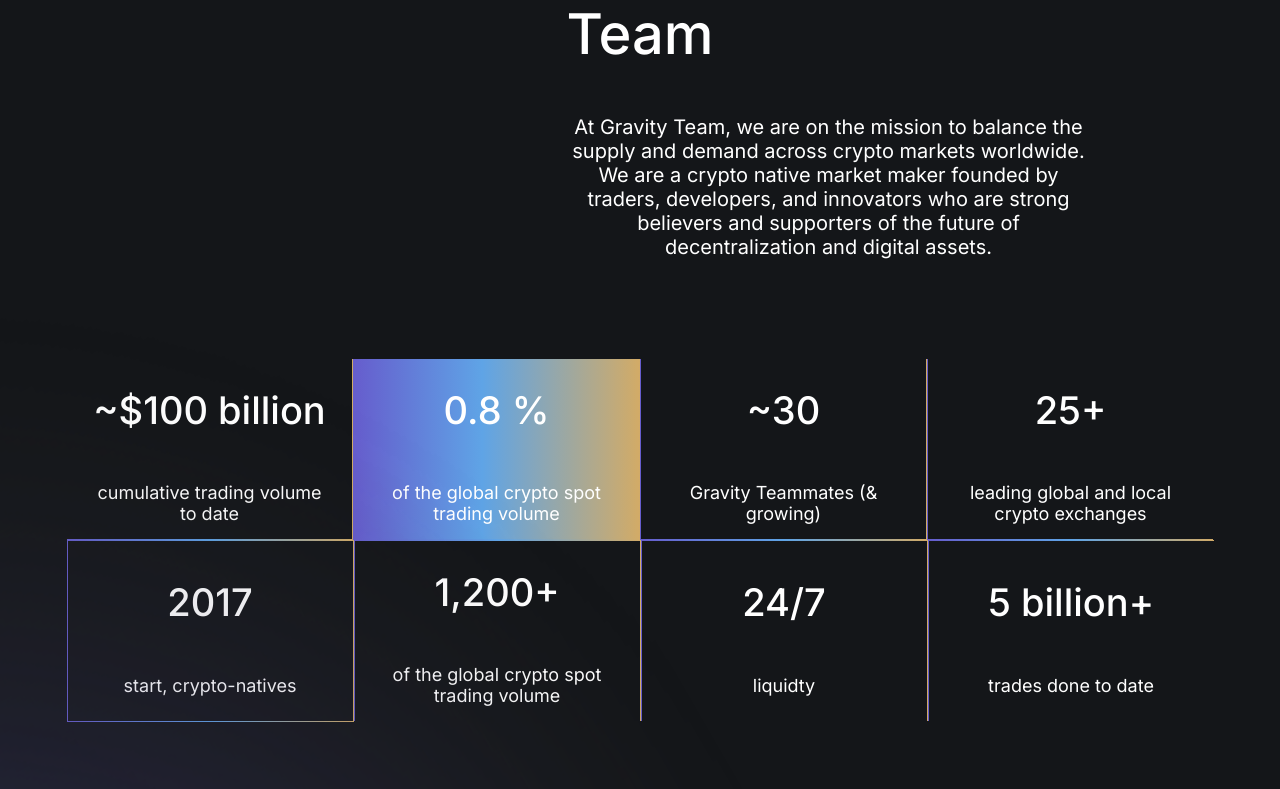
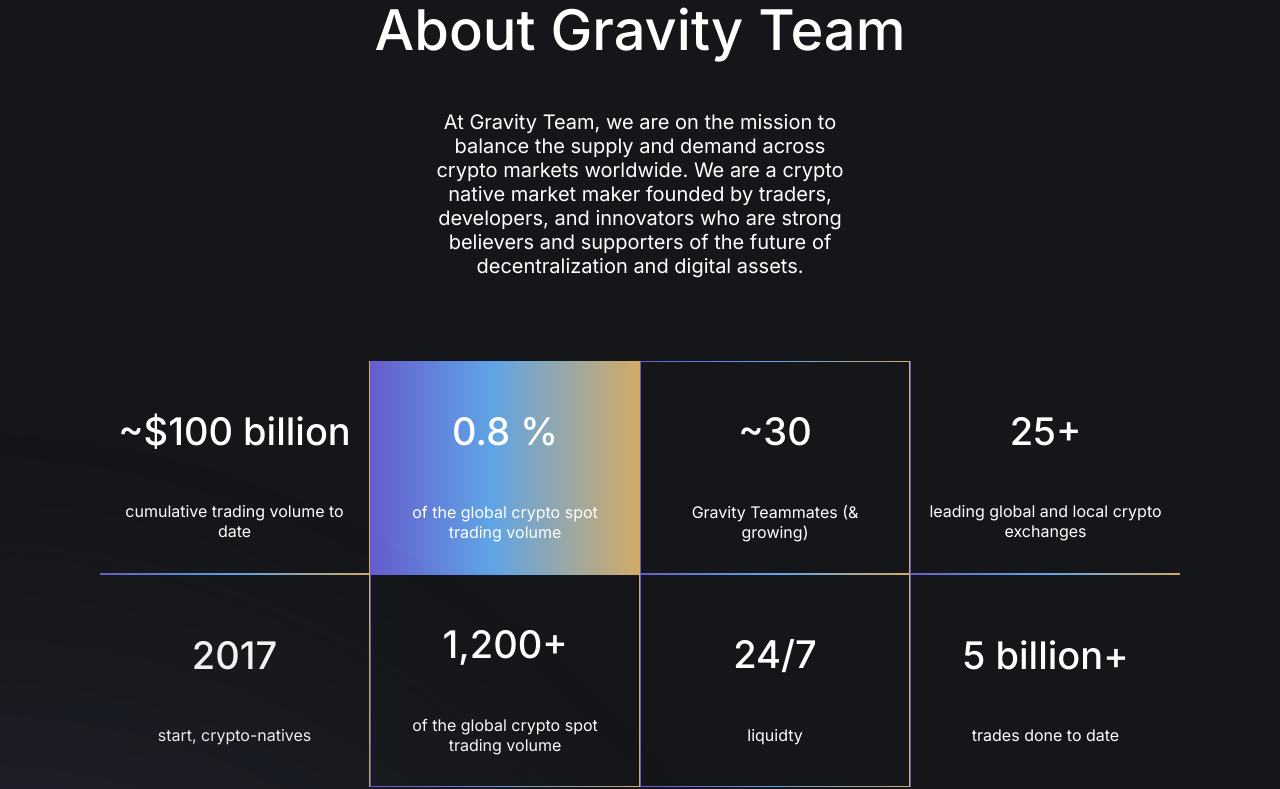
Before and after one commit to Jarax73/gravity, a React (Create React App) app: page / in a window 1280 px wide. Shown: the part 1202-1991 px from the top of the page. Built offline with nearby package versions, Linux system fonts and the light colour scheme.

Commit message:
Feature: add media queries for about section

```diff
--- a/src/components/AboutSection.js
+++ b/src/components/AboutSection.js
@@ -5,225 +5,187 @@
 const Section = styled.section`
   height: 900px;
   color: white;
-  margin-left: 370px;
-  margin-right: 370px;
-  padding-left: 194px;
-  padding-right: 194px;
+  display: flex;
+  flex-direction: column;
+  justify-content: space-around;
+  align-items: center;
+  margin: 100px auto;
 `;
 
 const Title = styled.h1`
   color: white;
   font-size: 56px;
   font-weight: 500;
+
+  @media (max-width: 1023px) {
+    font-size: 50px;
+  }
+
+  @media (max-width: 767px) {
+    font-size: 36px;
+  }
 `;
 
 const Paragraph = styled.p`
   color: white;
   font-size: 20px;
-  width: 529px;
+  width: 32%;
   margin-left: auto;
   margin-right: auto;
+
+  @media (max-width: 1023px) {
+    width: 51%;
+    font-size: 18px;
+  }
+
+  @media (max-width: 767px) {
+    width: 85%;
+    font-size: 16px;
+  }
 `;
+
+const Table = styled.div`
+  width: 100%;
+  display: grid;
+  grid-template-columns: 270px 270px 270px 270px;
+  justify-content: center;
+  margin-top: 100;
+
+  @media (max-width: 1023px) {
+    grid-template-columns: 210px 210px 210px;
+    justify-content: center;
+  }
+
+  @media (max-width: 767px) {
+    grid-template-columns: 45% 45%;
+    justify-content: center;
+  }
+`;
+
+const Cards = styled.div`
+  display: flex;
+  flex-direction: column;
+  align-items: center;
+  justify-content: center;
+  padding: 15px;
+  border: 1px solid transparent;
+`;
+const CardsTitle = styled.h1`
+  font-size: 38px;
+  font-weight: 500;
+
+  @media (max-width: 1023px) {
+   font-size: 26px;
+  }
+
+  @media (max-width: 767px) {
+    font-size: 20px
+`;
+
+const CardsParagraph = styled.p`
+  font-weight: 18px;
+
+  @media (max-width: 1023px) {
+    font-size: 16px;
+  }
+
+  @media (max-width: 767px) {
+    font-size: 14px;
+  }
+`;
+
+const data = [
+  {
+    id: 0,
+    title: "~$100 billion",
+    paragraph: "cumulative trading volume to date",
+  },
+  {
+    id: 1,
+    title: "0.8 %",
+    paragraph: "of the global crypto spot trading volume",
+  },
+  {
+    id: 2,
+    title: "~30",
+    paragraph: "Gravity Teammates (& growing)",
+  },
+  {
+    id: 3,
+    title: "25+",
+    paragraph: "leading global and local crypto exchanges",
+  },
+  {
+    id: 4,
+    title: "2017",
+    paragraph: "start, crypto-natives",
+  },
+  {
+    id: 5,
+    title: "1,200+",
+    paragraph: "of the global crypto spot trading volume",
+  },
+  {
+    id: 6,
+    title: "24/7",
+    paragraph: "liquidty",
+  },
+  {
+    id: 7,
+    title: "5 billion+",
+    paragraph: "trades done to date",
+  },
+];
 
 export default function AboutSection() {
   const width = useWindowSize();
   return (
     <Section>
+      <div>
         <Title>About Gravity Team</Title>
         <Paragraph>
-        At Gravity Team, we are on the mission to balance the supply and demand
-        across crypto markets worldwide. We are a crypto native market maker
-        founded by traders, developers, and innovators who are strong believers
-        and supporters of the future of decentralization and digital assets.
+          At Gravity Team, we are on the mission to balance the supply and
+          demand across crypto markets worldwide. We are a crypto native market
+          maker founded by traders, developers, and innovators who are strong
+          believers and supporters of the future of decentralization and digital
+          assets.
         </Paragraph>
+      </div>
 
-      <div
+      <Table>
+        {data &&
+          data.map((d) => (
+            <Cards
+              key={d.id}
               style={{
-          marginRight: "auto",
-          marginLeft: "auto",
-          width: "100%",
-          display: "flex",
-          flexDirection: "column",
-          alignItems: "center",
-          gap: 0,
-          marginTop: 100,
-        }}
-      >
-        <div
-          style={{
-            display: "flex",
-            flexWrap: width < 789 ? "wrap" : "nowrap",
-          }}
-        >
-          <div
-            style={{
-              display: "flex",
-              flexDirection: "column",
-              alignItems: "center",
-              justifyContent: "center",
-              width: "235px",
-              height: "130px",
-              padding: "25px",
-              border: "1px solid transparent",
-              borderLeft: width < 789 ? "1px solid transparent" : "none",
-              borderTop: width < 789 ? "1px solid transparent" : "none",
-              borderImage:
-                "linear-gradient(90deg, #665dcd, #5fa4e6, #d2ab67) 1",
-            }}
-          >
-            <h1 style={{ fontSize: "38px", fontWeight: "500" }}>
-              ~$100 billion
-            </h1>
-            <p style={{ fontSize: "18px" }}>
-              cumulative trading volume to date
-            </p>
-          </div>
-          <div
-            style={{
-              display: "flex",
-              flexDirection: "column",
-              alignItems: "center",
-              justifyContent: "center",
-              width: "235px",
-              height: "130px",
-              padding: "25px",
-              border: "1px solid transparent",
-              borderTop: width < 789 ? "1px solid transparent" : "none",
                 background:
+                  d.id === 1 &&
                   "linear-gradient(90deg, #665dcd 0%, #5fa4e6 45%, #d2ab67 100%)",
                 borderImage:
                   "linear-gradient(90deg, #665dcd, #5fa4e6, #d2ab67) 1",
+                borderLeft:
+                  width > 1023 && (d.id === 0 || d.id === 4)
+                    ? "none"
+                    : "1px solid transparent",
+                borderRight:
+                  width > 1023 && (d.id === 3 || d.id === 7)
+                    ? "none"
+                    : "1px solid transparent",
+                borderTop:
+                  width > 1023 && (d.id === 0 || d.id === 3)
+                    ? "none"
+                    : "1px solid transparent",
+                borderBottom:
+                  width > 1023 && (d.id === 4 || d.id === 7)
+                    ? "none"
+                    : "1px solid transparent",
               }}
             >
-            <h1 style={{ fontSize: "38px", fontWeight: "500" }}>0.8 %</h1>
-            <p style={{ fontSize: "18px" }}>
-              of the global crypto spot trading volume
-            </p>
-          </div>
-          <div
-            style={{
-              display: "flex",
-              flexDirection: "column",
-              alignItems: "center",
-              justifyContent: "center",
-              width: "235px",
-              height: "130px",
-              padding: "25px",
-              border: "1px solid transparent",
-              borderTop: width < 789 ? "1px solid transparent" : "none",
-              borderImage:
-                "linear-gradient(90deg, #665dcd, #5fa4e6, #d2ab67) 1",
-            }}
-          >
-            <h1 style={{ fontSize: "38px", fontWeight: "500" }}>~30</h1>
-            <p style={{ fontSize: "18px" }}>Gravity Teammates (& growing)</p>
-          </div>
-          <div
-            style={{
-              display: "flex",
-              flexDirection: "column",
-              alignItems: "center",
-              justifyContent: "center",
-              width: "235px",
-              height: "130px",
-              padding: "25px",
-              border: "1px solid transparent",
-              borderRight: width < 789 ? "1px solid transparent" : "none",
-              borderTop: width < 789 ? "1px solid transparent" : "none",
-              borderImage:
-                "linear-gradient(90deg, #665dcd, #5fa4e6, #d2ab67) 1",
-            }}
-          >
-            <h1 style={{ fontSize: "38px", fontWeight: "500" }}>25+</h1>
-            <p style={{ fontSize: "18px" }}>
-              leading global and local crypto exchanges
-            </p>
-          </div>
-        </div>
-        <div
-          style={{
-            display: "flex",
-            flexWrap: width < 789 ? "wrap" : "nowrap",
-          }}
-        >
-          <div
-            style={{
-              display: "flex",
-              flexDirection: "column",
-              alignItems: "center",
-              justifyContent: "center",
-              width: "235px",
-              height: "130px",
-              padding: "25px",
-              borderLeft: width < 789 ? "1px solid transparent" : "none",
-              borderBottom: width < 789 ? "1px solid transparent" : "none",
-              border: "1px solid transparent",
-              borderImage:
-                "linear-gradient(90deg, #665dcd, #5fa4e6, #d2ab67) 1",
-            }}
-          >
-            <h1 style={{ fontSize: "38px", fontWeight: "500" }}>2017</h1>
-            <p style={{ fontSize: "18px" }}>start, crypto-natives</p>
-          </div>
-          <div
-            style={{
-              display: "flex",
-              flexDirection: "column",
-              alignItems: "center",
-              justifyContent: "center",
-              width: "235px",
-              height: "130px",
-              padding: "25px",
-              border: "1px solid transparent",
-              borderBottom: width < 789 ? "1px solid transparent" : "none",
-              borderImage:
-                "linear-gradient(90deg, #665dcd, #5fa4e6, #d2ab67) 1",
-            }}
-          >
-            <h1 style={{ fontSize: "38px", fontWeight: "500" }}>1,200+</h1>
-            <p style={{ fontSize: "18px" }}>
-              of the global crypto spot trading volume
-            </p>
-          </div>
-          <div
-            style={{
-              display: "flex",
-              flexDirection: "column",
-              alignItems: "center",
-              justifyContent: "center",
-              width: "235px",
-              height: "130px",
-              padding: "25px",
-              border: "1px solid transparent",
-              borderBottom: width < 789 ? "1px solid transparent" : "none",
-              borderImage:
-                "linear-gradient(90deg, #665dcd, #5fa4e6, #d2ab67) 1",
-            }}
-          >
-            <h1 style={{ fontSize: "38px", fontWeight: "500" }}>24/7</h1>
-            <p style={{ fontSize: "18px" }}>liquidty</p>
-          </div>
-          <div
-            style={{
-              display: "flex",
-              flexDirection: "column",
-              alignItems: "center",
-              justifyContent: "center",
-              width: "235px",
-              height: "130px",
-              padding: "25px",
-              border: "1px solid transparent",
-              borderRight: width < 789 ? "1px solid transparent" : "none",
-              borderBottom: width < 789 ? "1px solid transparent" : "none",
-              borderImage:
-                "linear-gradient(90deg, #665dcd, #5fa4e6, #d2ab67) 1",
-            }}
-          >
-            <h1 style={{ fontSize: "38px", fontWeight: "500" }}>5 billion+</h1>
-            <p style={{ fontSize: "18px" }}>trades done to date</p>
-          </div>
-        </div>
-      </div>
+              <CardsTitle>{d.title}</CardsTitle>
+              <CardsParagraph>{d.paragraph}</CardsParagraph>
+            </Cards>
+          ))}
+      </Table>
     </Section>
   );
 }
--- a/src/components/IntroSection.js
+++ b/src/components/IntroSection.js
@@ -14,7 +14,7 @@
   @media (max-width: 1023px) {
     width: 50%;
     height: 800px;
-    margin-top: 10%;
+    justify-content: center;
   }
 
   @media (max-width: 767px) {
```
Lines whose indentation alone changed are shown as unchanged.
